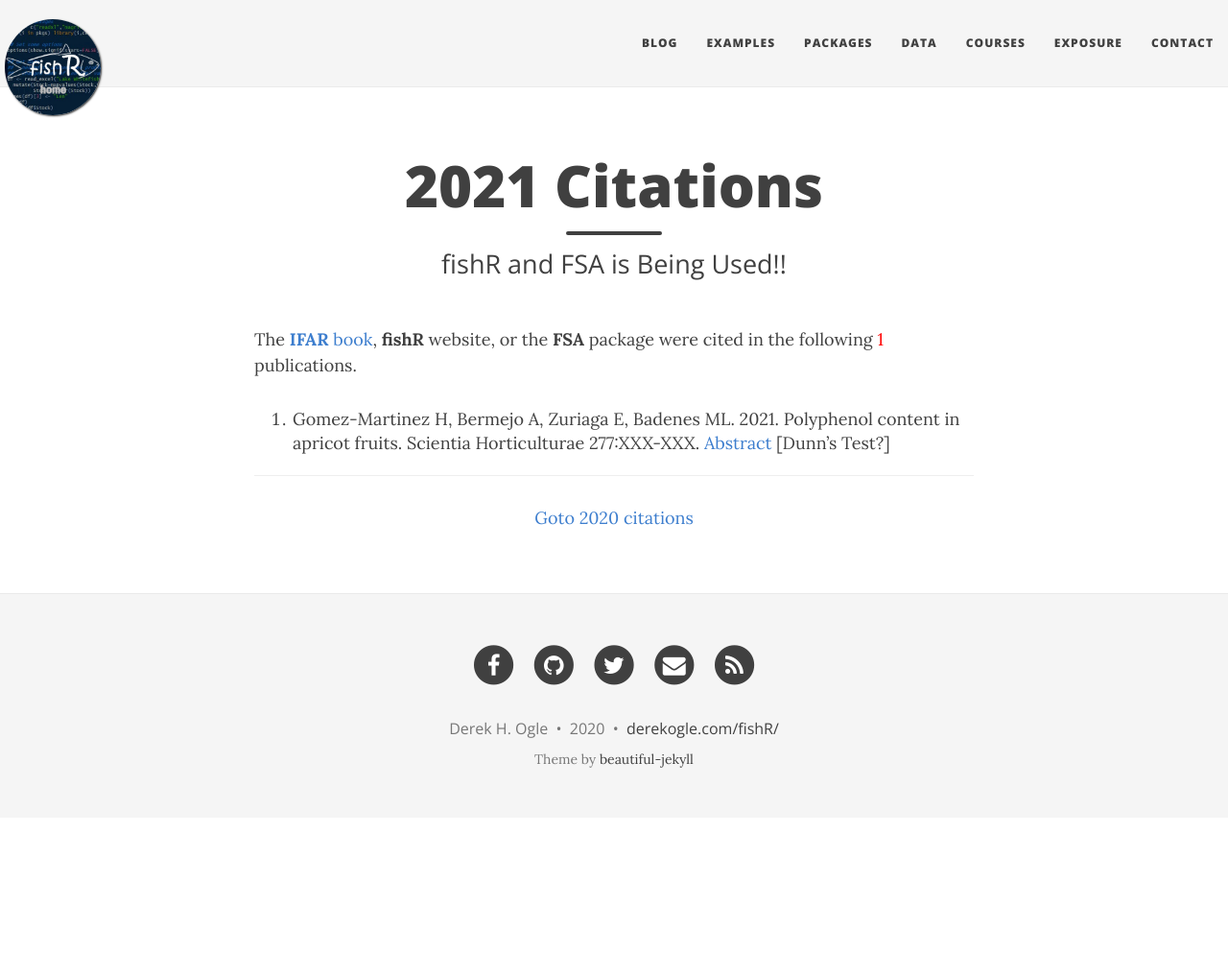
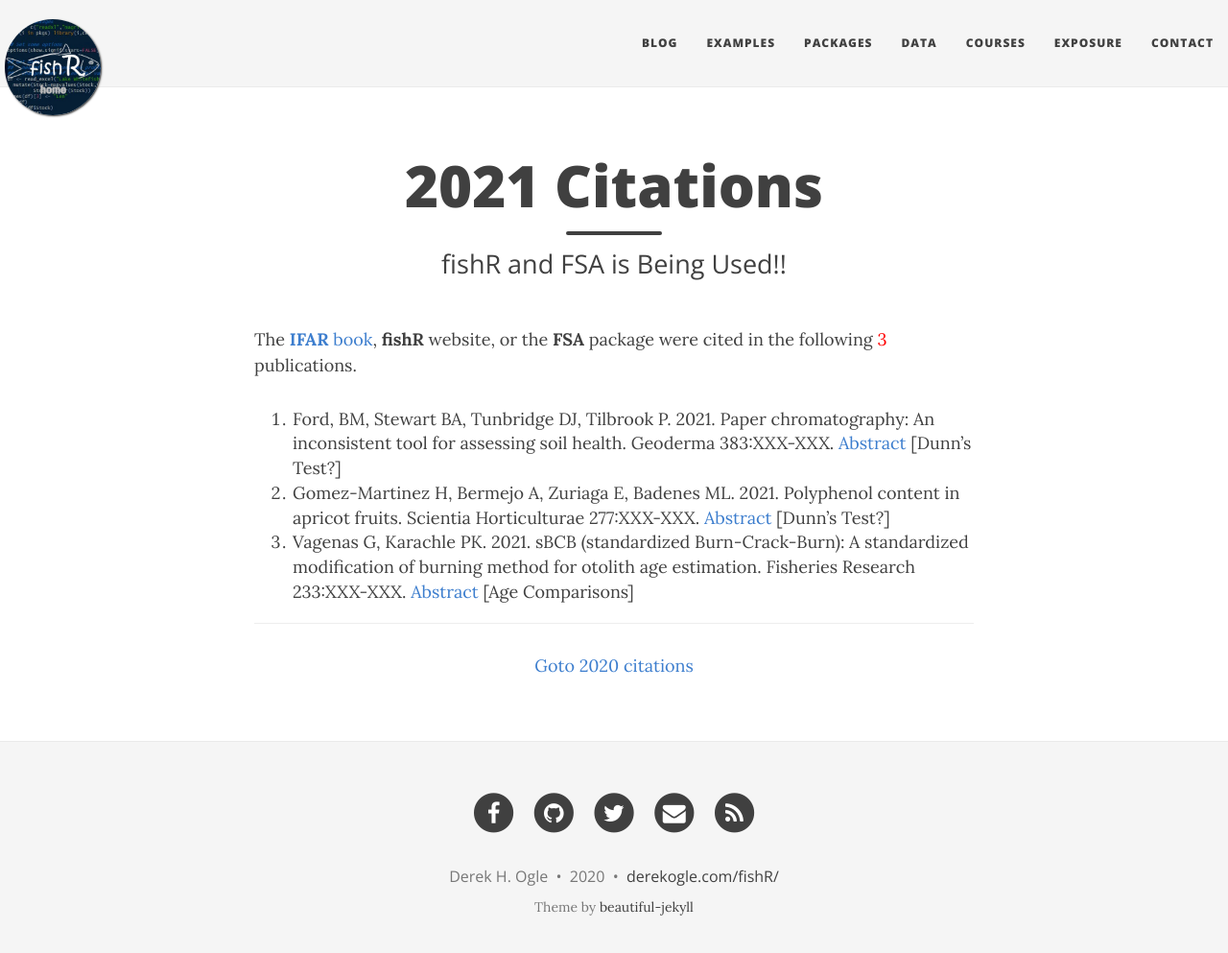
Before and after one commit to droglenc/fishR, a Jekyll site: the page built from exposure/exposure-citations21.md, in a window 1280 px wide and 1006 px high. Shown: the top 993 px of the window at 96% size. Built offline with Jekyll 4.4.1, drawn with Linux system fonts in a browser that asks for light colours; nearby versions of some CDN libraries.

Commit message:
Updated citations

```diff
--- a/exposure/exposure-citations21.md
+++ b/exposure/exposure-citations21.md
@@ -5,9 +5,11 @@ subtitle: fishR and FSA is Being Used!!
 css: "/css/exposure-citation.css"
 ---
 
-The [**IFAR** book](http://derekogle.com/IFAR/), **fishR** website, or the **FSA** package were cited in the following <span id="contact-div">1</span> publications.
+The [**IFAR** book](http://derekogle.com/IFAR/), **fishR** website, or the **FSA** package were cited in the following <span id="contact-div">3</span> publications.
 
+1. Ford, BM, Stewart BA, Tunbridge DJ, Tilbrook P. 2021. Paper chromatography: An inconsistent tool for assessing soil health. Geoderma 383:XXX-XXX. [Abstract](https://www.sciencedirect.com/science/article/abs/pii/S0016706120325386) [Dunn's Test?]
 1. Gomez-Martinez H, Bermejo A, Zuriaga E, Badenes ML. 2021. Polyphenol content in apricot fruits. Scientia Horticulturae 277:XXX-XXX. [Abstract](https://www.sciencedirect.com/science/article/abs/pii/S0304423820306567) [Dunn's Test?]
+1. Vagenas G, Karachle PK. 2021. sBCB (standardized Burn-Crack-Burn): A standardized modification of burning method for otolith age estimation. Fisheries Research 233:XXX-XXX. [Abstract](https://www-sciencedirect-com.ezproxy.uwsp.edu/science/article/pii/S0165783620302848) [Age Comparisons]
 
 
 -----
```
Also changed, not shown: exposure/exposure-citations20.md (+3 -1 lines).
